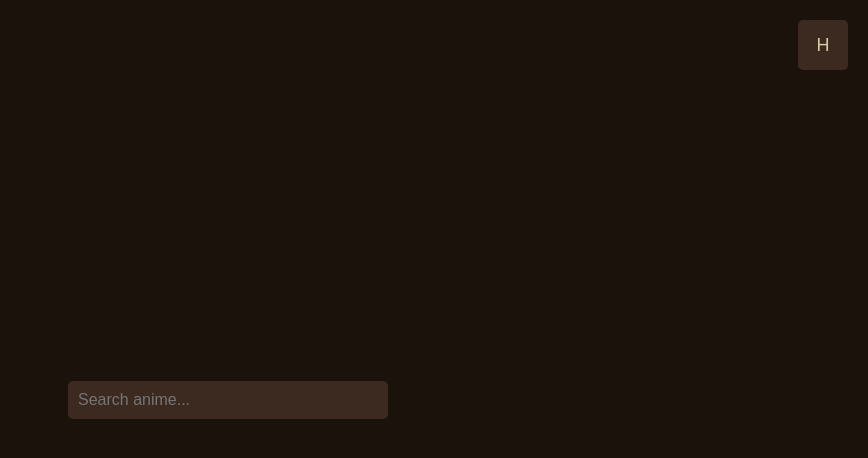
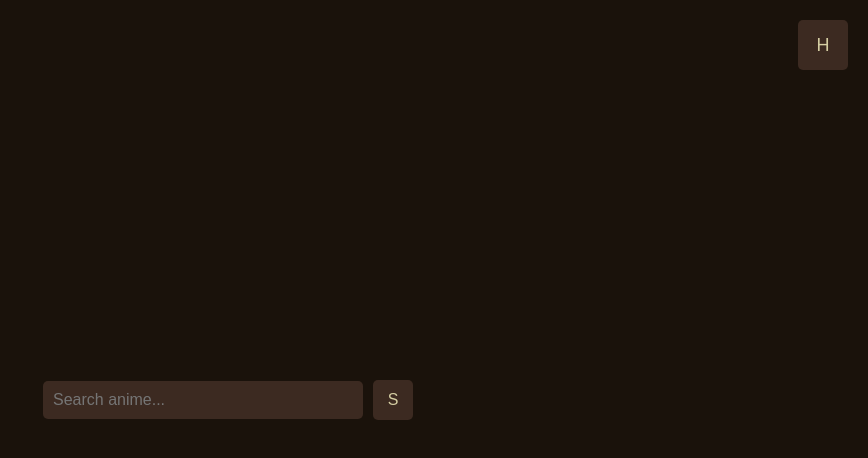
Before and after one commit to eftpmc/ariTools, a Vue app: page /anime in a window 1280 px wide. Shown: the top 458 px of the page, without its empty margins (412-1280 px from the left). Built offline with nearby package versions, Linux system fonts and the light colour scheme.

Commit message:
early implementation of arpi api

```diff
--- a/package.json
+++ b/package.json
@@ -10,6 +10,8 @@
   "dependencies": {
     "axios": "^1.4.0",
     "cheerio": "^1.0.0-rc.12",
+    "express": "^4.18.2",
+    "puppeteer": "^20.5.0",
     "string-similarity-js": "^2.1.4",
     "vue": "^3.3.2",
     "vue-router": "^4.2.2"
--- a/src/views/Anime.vue
+++ b/src/views/Anime.vue
@@ -2,19 +2,19 @@
   <div class="anime-view">
     <HomeButton />
     <div class="search-bar">
-      <input type="text" v-model="searchQuery" placeholder="Search anime..." @input="searchAnime" />
+      <input type="text" v-model="searchQuery" placeholder="Search anime..." />
+      <button @click="handleSearchInput">S</button>
     </div>
     <div v-if="searchResults.length > 0" class="search-results">
-      <div v-for="result in searchResults" :key="result.id" class="search-result">
+      <button v-for="result in searchResults" :key="result.id" class="search-result"
+        @click="fetchIframeSource(result.id)">
         <p class="search-result-text">{{ result.title }}</p>
-      </div>
+      </button>
     </div>
   </div>
 </template>
 
 <script>
-import axios from 'axios';
-import cheerio from 'cheerio';
 import HomeButton from '@/components/HomeButton.vue';
 
 export default {
@@ -26,6 +26,7 @@ export default {
     return {
       searchQuery: '',
       searchResults: [],
+      searchRequestController: null,
     };
   },
   mounted() {
@@ -36,32 +37,38 @@ export default {
       // Fetching anime data on component mount (if needed)
     },
 
-    searchAnime() {
+    handleSearchInput() {
+      if (this.searchRequestController) {
+        // Abort the previous request if it exists
+        this.searchRequestController.abort();
+      }
+
+      this.searchRequestController = new AbortController();
+      const signal = this.searchRequestController.signal;
+
       const query = this.searchQuery.trim();
       if (query === '') {
         this.searchResults = [];
         return;
       }
 
-      const searchUrl = `https://gotaku1.com/search.html?keyword=${encodeURIComponent(query)}`;
-      axios
-        .get(searchUrl)
-        .then((response) => {
-          const html = response.data;
-          const $ = cheerio.load(html);
-          const searchResults = $('.video-block')
-            .map((_, element) => {
-              const title = $(element).find('.name').text().trim();
-              return {
-                id: _.toString(),
-                title: this.removeEpisodeNumber(title) || 'No Title',
-              };
-            })
-            .get();
+      const searchUrl = `https://arpi-api.herokuapp.com/api/anime/pahe/search/${encodeURIComponent(query)}`;
 
-          this.searchResults = this.getTopThreeResults(searchResults);
+      fetch(searchUrl, { signal })
+        .then((response) => response.json())
+        .then((data) => {
+          const topThreeResults = this.getTopThreeResults(data);
+          this.searchResults = topThreeResults.map((result) => ({
+            id: result.id,
+            title: result.title || 'No Title',
+            link: result.link || '',
+          }));
         })
         .catch((error) => {
+          if (error.name === 'AbortError') {
+            // Request was aborted, ignore the error
+            return;
+          }
           console.error(error);
           this.searchResults = [];
         });
@@ -85,6 +92,11 @@ export default {
         }
       }
       return score;
+    },
+
+    fetchIframeSource(id) {
+      // Placeholder function
+      console.log(`Fetching Iframe Source for id: ${id}`);
     },
 
     removeEpisodeNumber(title) {
@@ -123,6 +135,25 @@ export default {
   margin: auto;
 }
 
+.search-bar button {
+  width: 40px;
+  height: 40px;
+  background-color: var(--primary-color);
+  color: var(--secondary-color);
+  border: none;
+  border-radius: 5px;
+  padding: 10px;
+  font-size: 16px;
+  margin-left: 10px;
+  cursor: pointer;
+  transition: background-color 0.3s ease-in-out;
+}
+
+.search-bar button:hover {
+  background-color: var(--secondary-color);
+  color: var(--primary-color);
+}
+
 .search-results {
   display: flex;
   flex-direction: column;
@@ -132,6 +163,7 @@ export default {
 }
 
 .search-result {
+  font-family: Arial, Helvetica, sans-serif;
   background-color: var(--primary-color);
   display: flex;
   align-items: center;
@@ -140,8 +172,19 @@ export default {
   margin-bottom: 10px;
   border-radius: 5px;
   width: 100%;
-  font-family: Arial, Helvetica, sans-serif;
+  border: 0;
+  outline: 0;
+  cursor: pointer;
   transition: background-color 0.3s ease-in-out, transform 0.3s ease-in-out;
+}
+
+.search-result:hover {
+  transform: scale(1.1);
+  background-color: var(--secondary-color);
+}
+
+.search-result:hover .search-result-text {
+  color: var(--primary-color);
 }
 
 .search-result-text {
```
Also changed, not shown: 2 other files (tests, documents, lock files or other folders).
